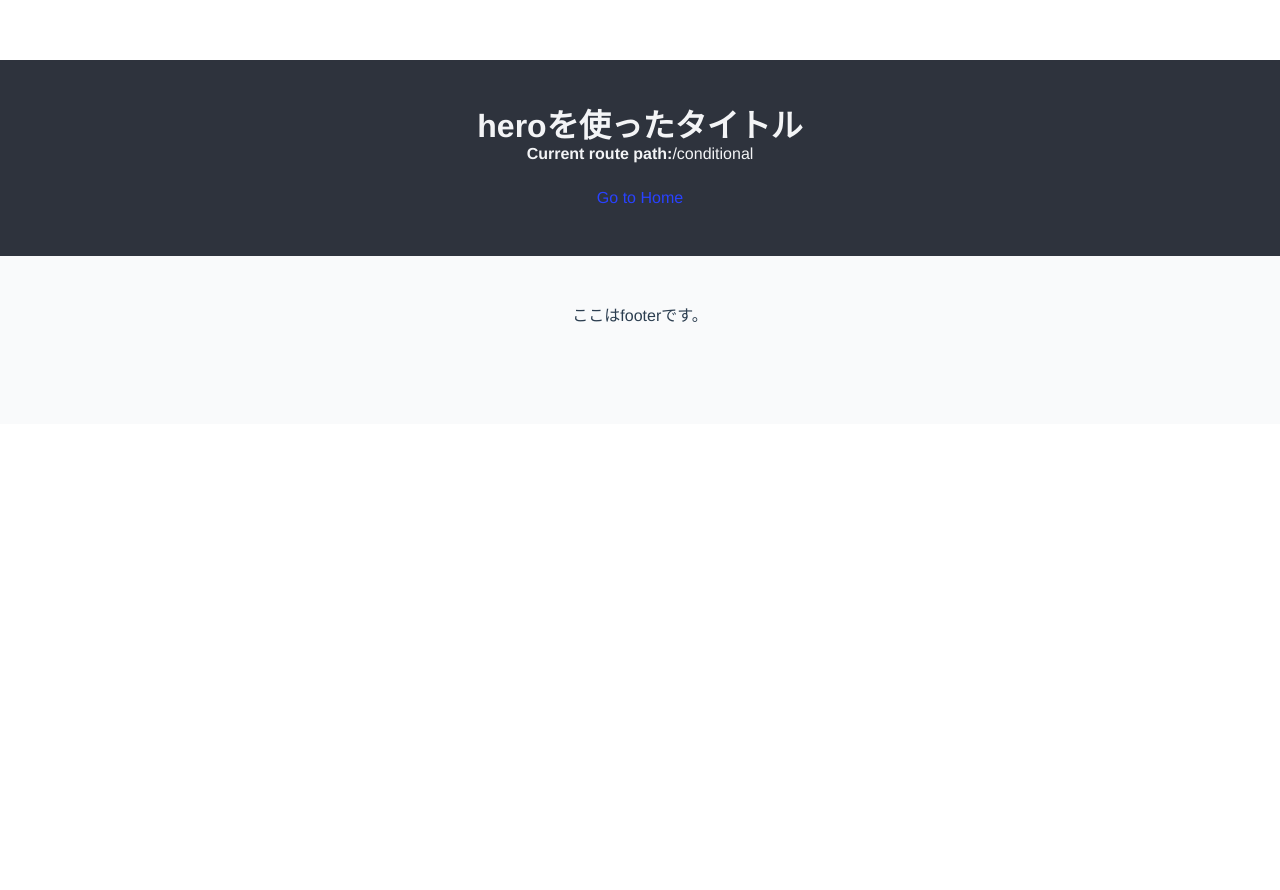
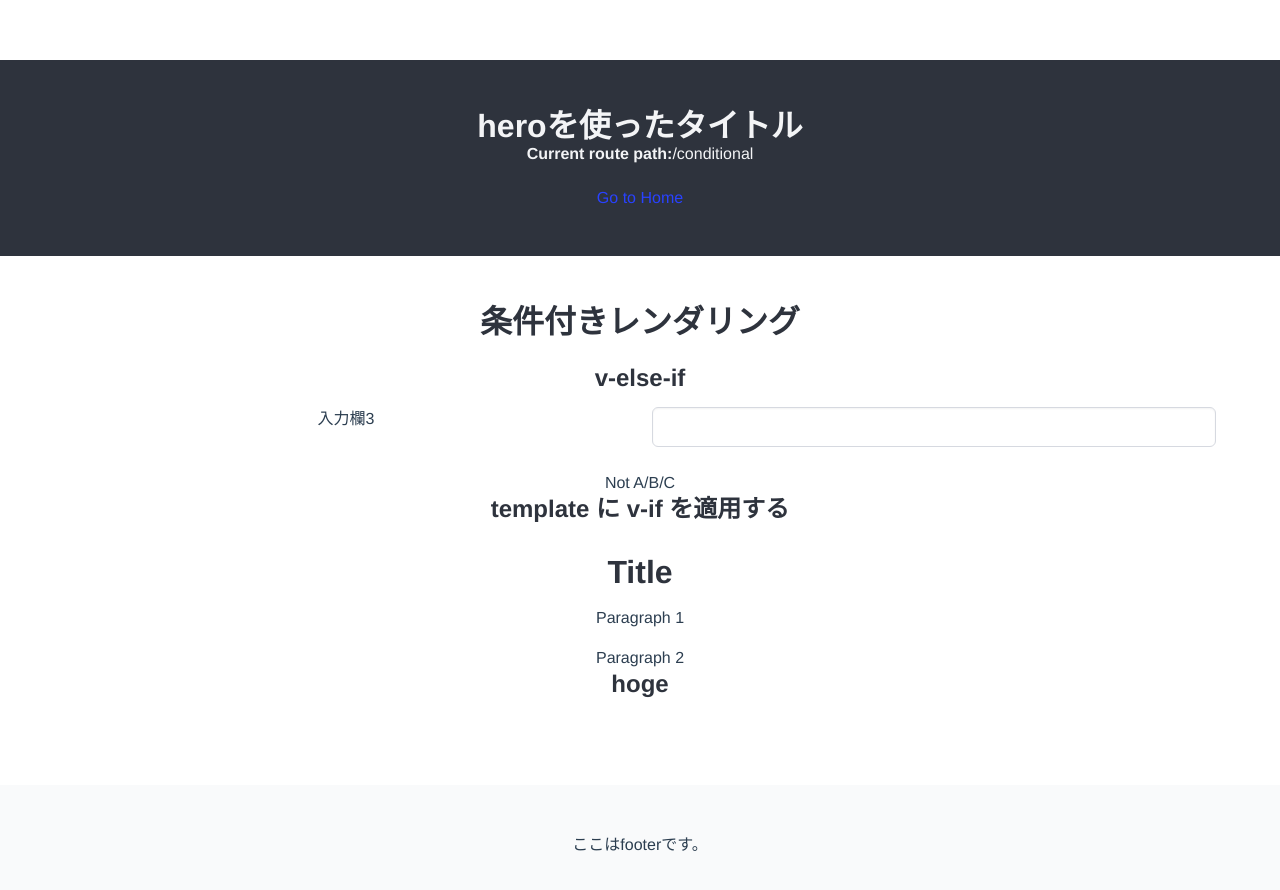
Before and after one commit to sakuteya/io-practice, a Vue app in the folder vue-app/: page /conditional in a window 1280 px wide. Shown: the top 890 px of the page. Before the commit the page ends 800 px from the top, so only its background shows below. Built offline with nearby package versions, Linux system fonts and the light colour scheme.

Commit message:
条件付きレンダリング

```diff
--- a/vue-app/src/main.js
+++ b/vue-app/src/main.js
@@ -6,6 +6,7 @@ import TemplateSyntax from './pages/TemplateSyntax.vue'
 import ReactivityView from './pages/ReactivityView.vue'
 import ComputedView from './pages/ComputedView.vue'
 import ClassView from './pages/ClassView.vue'
+import ConditionalView from './pages/ConditionalView.vue'
 import TmpView from './pages/TmpView.vue'
 import { createRouter, createWebHistory } from 'vue-router'
 
@@ -16,6 +17,7 @@ const routes = [
   { path: '/reactivity-fundamentals', component: ReactivityView },
   { path: '/computed', component: ComputedView },
   { path: '/class-and-style', component: ClassView },
+  { path: '/conditional', component: ConditionalView },
   { path: '/tmp', component: TmpView },
 ]
 
--- /dev/null
+++ b/vue-app/src/pages/ConditionalView.vue
@@ -0,0 +1,43 @@
+<script setup>
+import { ref } from 'vue';
+import ColumnInput from '../atoms/ColumnInput.vue'
+
+const type = ref('');
+
+</script>
+
+<template>
+  <section class="content section">
+    <h1 class="title">条件付きレンダリング</h1>
+    <!-- v-else-if -->
+    <div class="container">
+      <h3>v-else-if</h3>
+      <ColumnInput v-model="type" />
+      <div v-if="type === 'A'">
+        A
+      </div>
+      <div v-else-if="type === 'B'">
+        B
+      </div>
+      <div v-else-if="type === 'C'">
+        C
+      </div>
+      <div v-else>
+        Not A/B/C
+      </div>
+    </div>
+    <!-- <template> に v-if を適用する -->
+    <div class="container">
+      <h3>template に v-if を適用する</h3>
+      <template v-if="true">
+        <h1>Title</h1>
+        <p>Paragraph 1</p>
+        <p>Paragraph 2</p>
+      </template>
+    </div>
+    <!-- hoge -->
+    <div class="container">
+      <h3>hoge</h3>
+    </div>
+  </section>
+</template>
--- a/vue-app/src/pages/HomeView.vue
+++ b/vue-app/src/pages/HomeView.vue
@@ -24,6 +24,9 @@ console.log(route.fullPath)
         <RouterLink to="/class-and-style">クラスとスタイルのバインディング</RouterLink>
       </div>
       <div class="columns">
+        <RouterLink to="/conditional">条件付きレンダリング</RouterLink>
+      </div>
+      <div class="columns">
         <RouterLink to="/tmp">TmpView</RouterLink>
       </div>
     </div>
```
